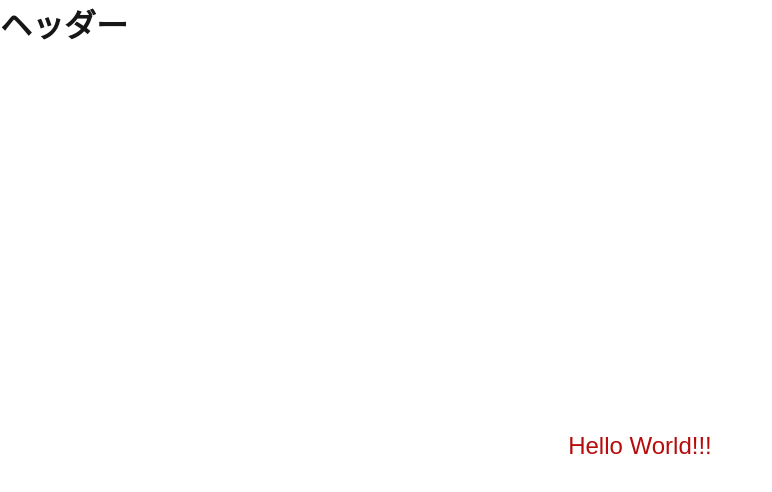
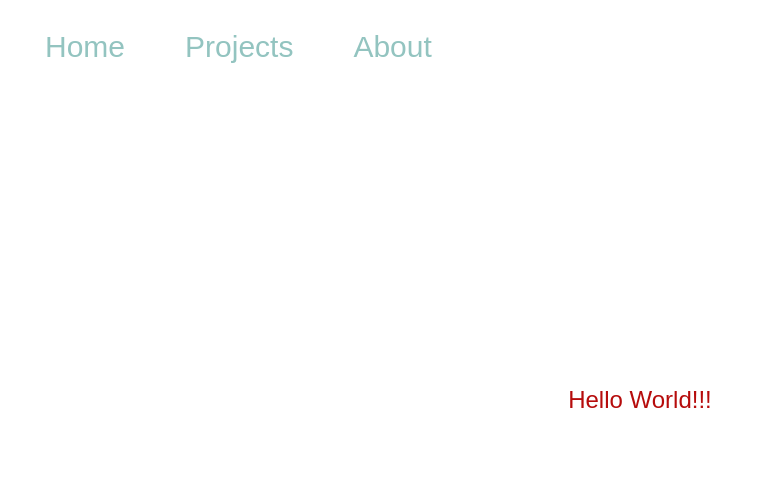
Before and after one commit to 3itsu8/3itsu8.github.io, a Next.js app: page / in a window 1280 px wide. Shown: the top 492 px of the page, without its empty margins (0-772 px from the left). Built offline with nearby package versions, Linux system fonts and the light colour scheme; a web font is replaced by a local one.

Commit message:
ヘッダーの作成

```diff
--- a/src/app/globals.css
+++ b/src/app/globals.css
@@ -12,31 +12,18 @@
 
 html,
 body {
-  max-width: 100vw;
-  overflow-x: hidden;
+  display: flex;
+  width: 100%;
+  height: 100vh;
+  margin: 0;
+  padding: 0;
 }
 
 body {
-  color: var(--foreground);
-  background: var(--background);
-  font-family: Arial, Helvetica, sans-serif;
-  -webkit-font-smoothing: antialiased;
-  -moz-osx-font-smoothing: grayscale;
+  font-family: var(--font-LINESeedJP_OTF_Bd);
 }
 
-* {
-  box-sizing: border-box;
-  padding: 0;
-  margin: 0;
+ul {
+  list-style-type: none;
+  padding-left: 0;
 }
-
-a {
-  color: inherit;
-  text-decoration: none;
-}
-
-@media (prefers-color-scheme: dark) {
-  html {
-    color-scheme: dark;
-  }
-}
--- a/src/app/layout.js
+++ b/src/app/layout.js
@@ -1,15 +1,10 @@
 import localFont from 'next/font/local';
 import './globals.css';
+import Header from '../components/Header/index.jsx';
 
-const geistSans = localFont({
-  src: './fonts/GeistVF.woff',
-  variable: '--font-geist-sans',
-  weight: '100 900',
-});
-const geistMono = localFont({
-  src: './fonts/GeistMonoVF.woff',
-  variable: '--font-geist-mono',
-  weight: '100 900',
+const LINESeedJP_OTF_Bd = localFont({
+  src: './fonts/LINESeedJP_OTF_Bd.woff',
+  variable: '--font-LINESeedJP_OTF_Bd',
 });
 
 export const metadata = {
@@ -20,9 +15,8 @@ export const metadata = {
 export default function RootLayout({ children }) {
   return (
     <html lang="en">
-      <body className={`${geistSans.variable} ${geistMono.variable}`}>
-        <h1>ヘッダー</h1>
-
+      <body className={`${LINESeedJP_OTF_Bd.variable}`}>
+        <Header />
         {children}
       </body>
     </html>
--- a/src/app/page.js
+++ b/src/app/page.js
@@ -1,6 +1,5 @@
 'use client';
 import styles from './page.module.css';
-
 export default function Home() {
   return (
     <div className={styles.container}>
--- /dev/null
+++ b/src/components/Header/Header.module.css
@@ -0,0 +1,27 @@
+.header {
+  grid-area: header;
+  width: 100%;
+  display: flex;
+  justify-content: space-between;
+  align-items: center;
+  padding: 0 15px;
+  position: fixed;
+  z-index: 100;
+  top: 0;
+  left: 0;
+}
+
+.header_navlist {
+  margin: 0;
+  display: flex;
+  justify-content: space-between;
+  align-items: center;
+}
+
+.header_navitem > a {
+  display: block;
+  padding: 30px;
+  color: #93c4c0;
+  text-decoration: none;
+  font-size: 30px;
+}
--- /dev/null
+++ b/src/components/Header/index.jsx
@@ -0,0 +1,29 @@
+import React from 'react';
+import styles from './Header.module.css';
+const Header = () => {
+  return (
+    <header className={styles.header}>
+      <nav className={styles.header_nav}>
+        <ul className={styles.header_navlist}>
+          <li className={styles.header_navitem}>
+            <a>
+              <span>Home</span>
+            </a>
+          </li>
+          <li className={styles.header_navitem}>
+            <a>
+              <span>Projects</span>
+            </a>
+          </li>
+          <li className={styles.header_navitem}>
+            <a>
+              <span>About</span>
+            </a>
+          </li>
+        </ul>
+      </nav>
+    </header>
+  );
+};
+
+export default Header;
```
Also changed, not shown: 1 other file (tests, documents, lock files or other folders).
